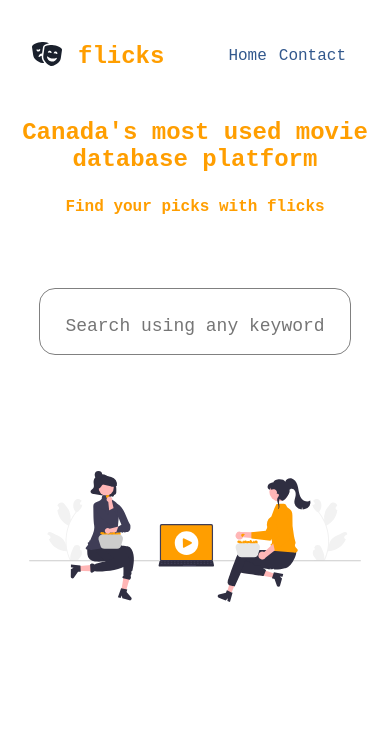
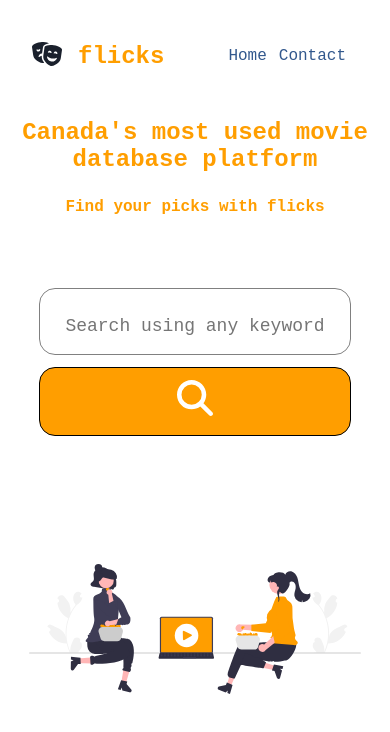
Before and after one commit to kavindaweerakoon/flicks-react-project, a React (Create React App) app: page / in a window 390 px wide. Shown: the top 732 px of the page. Built offline with nearby package versions, Linux system fonts and the light colour scheme.

Commit message:
responsiveness update 5/10/2022

```diff
--- a/public/index.html
+++ b/public/index.html
@@ -24,7 +24,7 @@
       work correctly both with client-side routing and a non-root public URL.
       Learn how to configure a non-root public URL by running `npm run build`.
     -->
-    <title>Flicks by KW</title>
+    <title>Flicks by KW </title>
   </head>
   <body>
     <noscript>You need to enable JavaScript to run this app.</noscript>
--- a/src/index.css
+++ b/src/index.css
@@ -614,10 +614,14 @@ button {
     padding-bottom: 0;
   }
 
+  .search__button {
+    margin: 12px 0;
+    width: 80%;
+    background-color: #ff9e00;
+    color: white;
 
-  .search__button {
-    display: none;
   }
+
 
   .search__input {
     text-align: center;
@@ -698,6 +702,10 @@ button {
     width: 100%;
   }
 
+  .search__button {
+    width: 100%;
+  }
+
 
   .movie {
     width: 100%;
```
